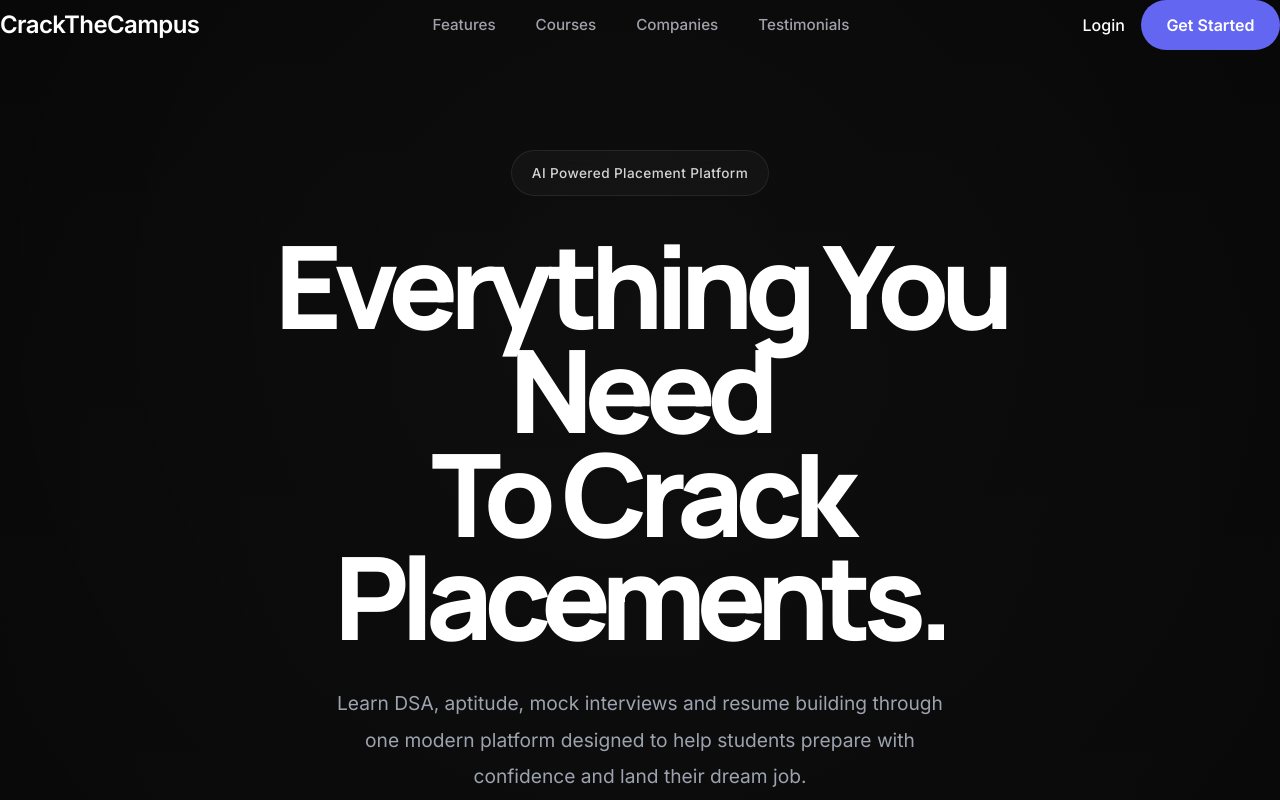
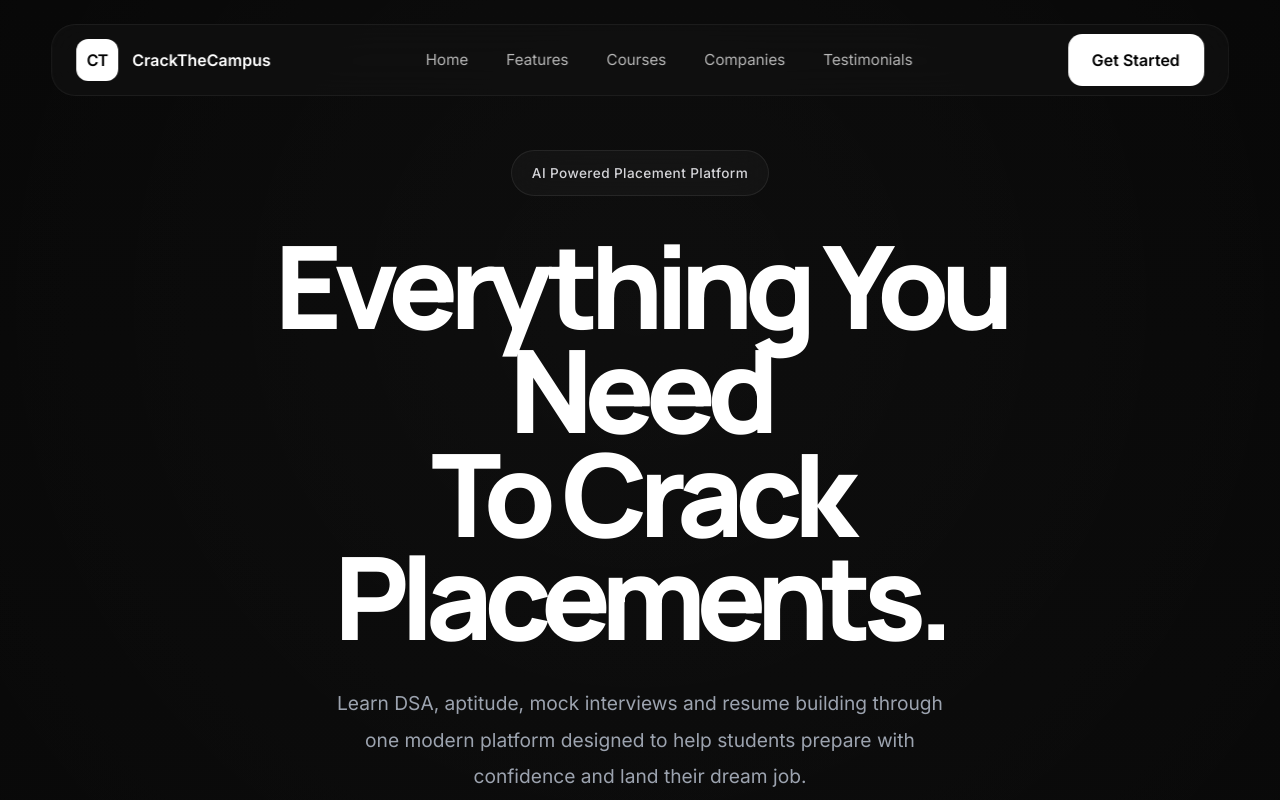
Before and after one commit to Aakash0023/crackthecampus-landingpage, a React (Vite) app: page / in a window 1280 px wide. Shown: the top 800 px of the page. Built offline with nearby package versions, Linux system fonts and the light colour scheme.

Commit message:
Added hero Section

```diff
--- a/src/components/Navbar/Navbar.css
+++ b/src/components/Navbar/Navbar.css
@@ -1,61 +1,226 @@
-.navbar-scrolled {
-  background: rgba(5, 5, 5, 0.82);
+.navbar {
+  position: fixed;
+
+  top: 24px;
+
+  left: 50%;
+
+  transform: translateX(-50%);
+
+  width: min(1200px, 92%);
+
+  height: 72px;
+
+  display: flex;
+
+  align-items: center;
+
+  justify-content: space-between;
+
+  padding: 0 24px;
+
+  border-radius: 24px;
+
+  background: rgba(17, 17, 17, 0.72);
+
   backdrop-filter: blur(18px);
-  border-bottom: 1px solid rgba(255, 255, 255, 0.08);
+
+  border: 1px solid rgba(255, 255, 255, 0.06);
+
+  z-index: 999;
+
+  transition: 0.35s;
 }
 
-.nav-link {
-  position: relative;
-  font-size: 0.95rem;
-  font-weight: 500;
-  color: #a1a1aa;
-  transition: color 0.25s ease;
+.navbar-scrolled {
+  top: 16px;
+
+  background: rgba(10, 10, 10, 0.9);
+
+  box-shadow: 0 20px 50px rgba(0, 0, 0, 0.25);
 }
 
-.nav-link:hover {
-  color: #ffffff;
+.navbar-logo {
+  display: flex;
+
+  align-items: center;
+
+  gap: 14px;
+
+  font-weight: 700;
+
+  font-size: 1rem;
+
+  color: white;
 }
 
-.nav-link::after {
-  content: "";
-  position: absolute;
-  left: 0;
-  bottom: -6px;
-  width: 0;
-  height: 2px;
-  background: #6366f1;
-  transition: width 0.25s ease;
+.logo-box {
+  width: 42px;
+
+  height: 42px;
+
+  display: flex;
+
+  align-items: center;
+
+  justify-content: center;
+
+  border-radius: 12px;
+
+  background: white;
+
+  color: black;
+
+  font-weight: 800;
+
+  letter-spacing: -0.04em;
 }
 
-.nav-link:hover::after {
+.nav-links {
+  display: flex;
+
+  align-items: center;
+
+  gap: 38px;
+}
+
+.nav-links a {
+  text-decoration: none;
+
+  color: #b7b7b7;
+
+  font-size: 0.95rem;
+
+  transition: 0.3s;
+
+  position: relative;
+}
+
+.nav-links a:hover {
+  color: white;
+}
+
+.nav-links a::after {
+  content: "";
+
+  position: absolute;
+
+  left: 0;
+
+  bottom: -8px;
+
+  width: 0;
+
+  height: 2px;
+
+  background: white;
+
+  transition: 0.3s;
+}
+
+.nav-links a:hover::after {
   width: 100%;
 }
 
-.login-button {
-  color: #ffffff;
-  font-weight: 500;
+.navbar-button {
+  padding: 14px 24px;
+
+  border: none;
+
+  border-radius: 14px;
+
+  background: white;
+
+  color: black;
+
+  font-weight: 600;
+
+  cursor: pointer;
+
+  transition: 0.3s;
 }
 
-.primary-button {
-  border-radius: 9999px;
-  background: #6366f1;
-  padding: 0.8rem 1.6rem;
-  color: #ffffff;
-  font-weight: 600;
-  transition: all 0.3s ease;
+.navbar-button:hover {
+  transform: translateY(-2px);
+}
+.menu-button {
+  display: none;
+
+  background: none;
+
+  border: none;
+
+  color: white;
+
+  cursor: pointer;
 }
 
-.primary-button:hover {
-  background: #7c83ff;
-  transform: translateY(-2px);
+@media (max-width: 900px) {
+  .nav-links {
+    position: absolute;
+
+    top: 88px;
+
+    left: 0;
+
+    right: 0;
+
+    margin: auto;
+
+    width: 92%;
+
+    background: #111;
+
+    border-radius: 22px;
+
+    padding: 28px;
+
+    display: flex;
+
+    flex-direction: column;
+
+    gap: 24px;
+
+    opacity: 0;
+
+    pointer-events: none;
+
+    transform: translateY(-15px);
+
+    transition: 0.35s;
+
+    border: 1px solid rgba(255, 255, 255, 0.06);
+  }
+
+  .nav-links.active {
+    opacity: 1;
+
+    pointer-events: auto;
+
+    transform: translateY(0);
+  }
+
+  .navbar-button {
+    display: none;
+  }
+
+  .menu-button {
+    display: block;
+  }
 }
 
-.mobile-menu {
-  display: flex;
-  flex-direction: column;
-  gap: 1.25rem;
-  border-top: 1px solid rgba(255, 255, 255, 0.08);
-  background: rgba(5, 5, 5, 0.96);
-  padding: 1.5rem;
-  backdrop-filter: blur(18px);
+@media (max-width: 600px) {
+  .logo-box {
+    width: 38px;
+
+    height: 38px;
+
+    font-size: 0.85rem;
+  }
+
+  .navbar {
+    padding: 0 18px;
+
+    height: 66px;
+  }
 }
--- a/src/components/Navbar/Navbar.jsx
+++ b/src/components/Navbar/Navbar.jsx
@@ -3,12 +3,12 @@
 import "./Navbar.css";
 
 function Navbar() {
-  const [isScrolled, setIsScrolled] = useState(false);
-  const [isMenuOpen, setIsMenuOpen] = useState(false);
+  const [menuOpen, setMenuOpen] = useState(false);
+  const [scrolled, setScrolled] = useState(false);
 
   useEffect(() => {
     const handleScroll = () => {
-      setIsScrolled(window.scrollY > 24);
+      setScrolled(window.scrollY > 30);
     };
 
     window.addEventListener("scroll", handleScroll);
@@ -16,75 +16,31 @@
     return () => window.removeEventListener("scroll", handleScroll);
   }, []);
 
-  const navigation = [
-    {
-      title: "Features",
-      href: "#features",
-    },
-    {
-      title: "Courses",
-      href: "#courses",
-    },
-    {
-      title: "Companies",
-      href: "#companies",
-    },
-    {
-      title: "Testimonials",
-      href: "#testimonials",
-    },
-  ];
+  return (
+    <header className={`navbar ${scrolled ? "navbar-scrolled" : ""}`}>
+      <div className="navbar-logo">
+        <div className="logo-box">CT</div>
 
-  return (
-    <header
-      className={`fixed left-0 top-0 z-50 w-full transition-all duration-300 ${
-        isScrolled ? "navbar-scrolled" : ""
-      }`}
-    >
-      <nav className="mx-auto flex max-w-7xl items-center justify-between px-6 py-5 lg:px-8">
-        <a href="/" className="text-2xl font-extrabold tracking-tight">
-          CrackTheCampus
-        </a>
+        <span>CrackTheCampus</span>
+      </div>
 
-        <ul className="hidden items-center gap-10 lg:flex">
-          {navigation.map((item) => (
-            <li key={item.title}>
-              <a href={item.href} className="nav-link">
-                {item.title}
-              </a>
-            </li>
-          ))}
-        </ul>
+      <nav className={menuOpen ? "nav-links active" : "nav-links"}>
+        <a href="#hero">Home</a>
 
-        <div className="hidden items-center gap-4 lg:flex">
-          <button className="login-button">Login</button>
+        <a href="#features">Features</a>
 
-          <button className="primary-button">Get Started</button>
-        </div>
+        <a href="#courses">Courses</a>
 
-        <button
-          className="lg:hidden"
-          onClick={() => setIsMenuOpen(!isMenuOpen)}
-        >
-          {isMenuOpen ? <X /> : <Menu />}
-        </button>
+        <a href="#companies">Companies</a>
+
+        <a href="#testimonials">Testimonials</a>
       </nav>
 
-      {isMenuOpen && (
-        <div className="mobile-menu lg:hidden">
-          {navigation.map((item) => (
-            <a
-              key={item.title}
-              href={item.href}
-              onClick={() => setIsMenuOpen(false)}
-            >
-              {item.title}
-            </a>
-          ))}
+      <button className="navbar-button">Get Started</button>
 
-          <button className="primary-button w-full">Get Started</button>
-        </div>
-      )}
+      <button className="menu-button" onClick={() => setMenuOpen(!menuOpen)}>
+        {menuOpen ? <X size={22} /> : <Menu size={22} />}
+      </button>
     </header>
   );
 }
```
